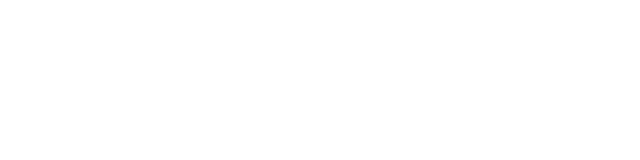
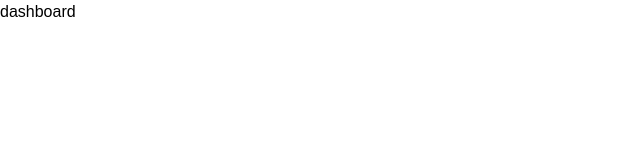
Before and after one commit to FerrisEvans/sephiroth-ui, a React (Vite) app: page /dashboard in a window 1280 px wide. Shown: the top 160 px of the page, without its empty margins (0-640 px from the left). Built offline with nearby package versions, Linux system fonts and the light colour scheme; a web font is replaced by a local one.

Commit message:
pages preview

```diff
--- a/src/pages/Blog.tsx
+++ b/src/pages/Blog.tsx
@@ -1,7 +1,7 @@
 const Blog = () => {
   return (
     <>
-
+      blog
     </>
   )
 }
--- a/src/pages/Dashboard.tsx
+++ b/src/pages/Dashboard.tsx
@@ -1,7 +1,7 @@
 const Dashboard = () => {
   return (
     <>
-
+      dashboard
     </>
   )
 }
--- a/src/pages/Page404.tsx
+++ b/src/pages/Page404.tsx
@@ -1,7 +1,7 @@
 const Page404 = () => {
   return (
     <>
-
+      404
     </>
   )
 }
--- a/src/pages/User.tsx
+++ b/src/pages/User.tsx
@@ -1,7 +1,7 @@
 const User = () => {
   return (
     <>
-
+      user
     </>
   )
 }
```
